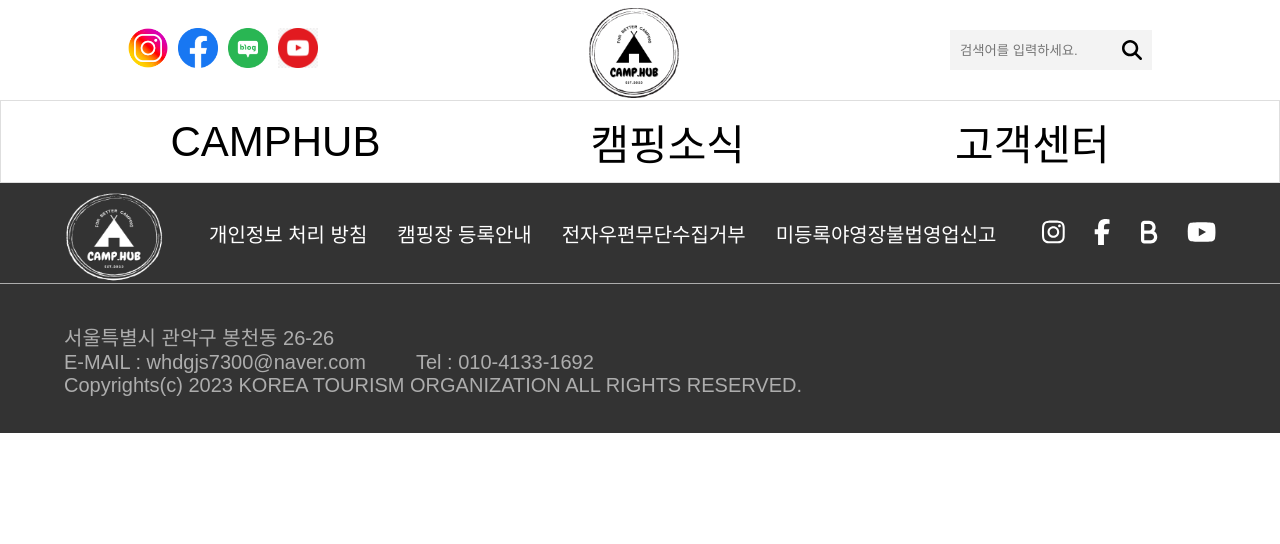
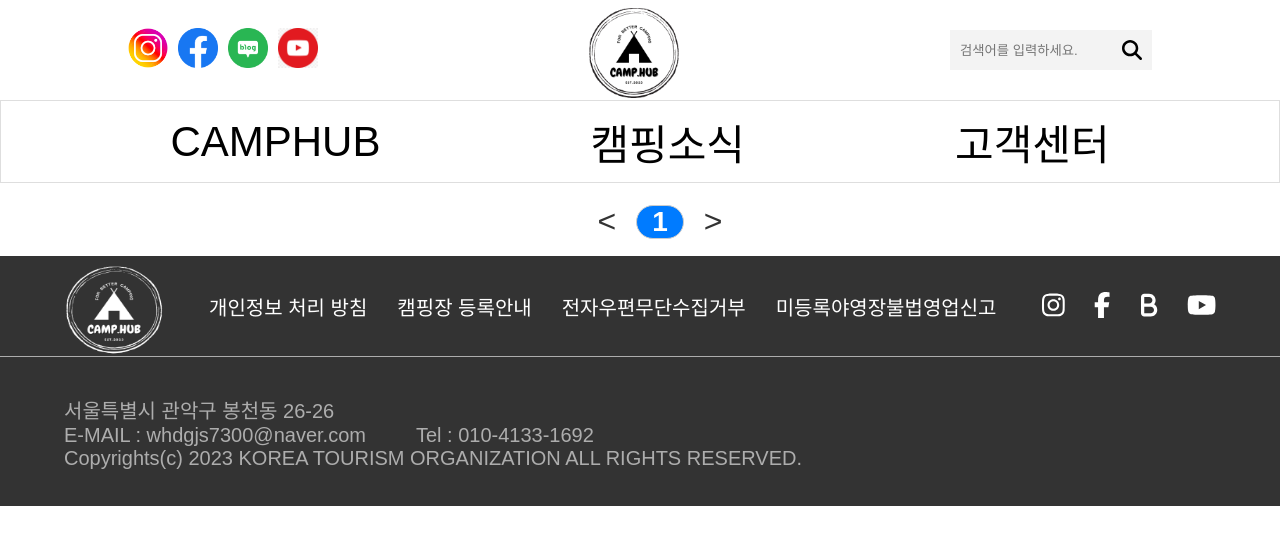
Before and after one commit to whdgjs7300/Nextjs-toyProject, a Next.js app: page /zboard/list in a window 1280 px wide. Shown: the top 544 px of the page. Built offline with nearby package versions, Linux system fonts and the light colour scheme; a web font is replaced by a local one.

Commit message:
10/10 zboard 조건부렌더링 및 board 타입구성, 문법구성

```diff
--- a/src/app/zboard/[list]/page.tsx
+++ b/src/app/zboard/[list]/page.tsx
@@ -6,13 +6,15 @@ import {useSearchParams} from 'next/navigation';
 import Board from '@/components/Board';
 
 export default function Zboard() {
+    // code별로 렌더되는 컴포넌트 내용 다르게 짜야함
+
     const searchParams = useSearchParams();
     const code = searchParams.get('code');
     console.log(code)
 
     return (
         <div >
-
+            <Board/>
         </div>
     )
 
```
